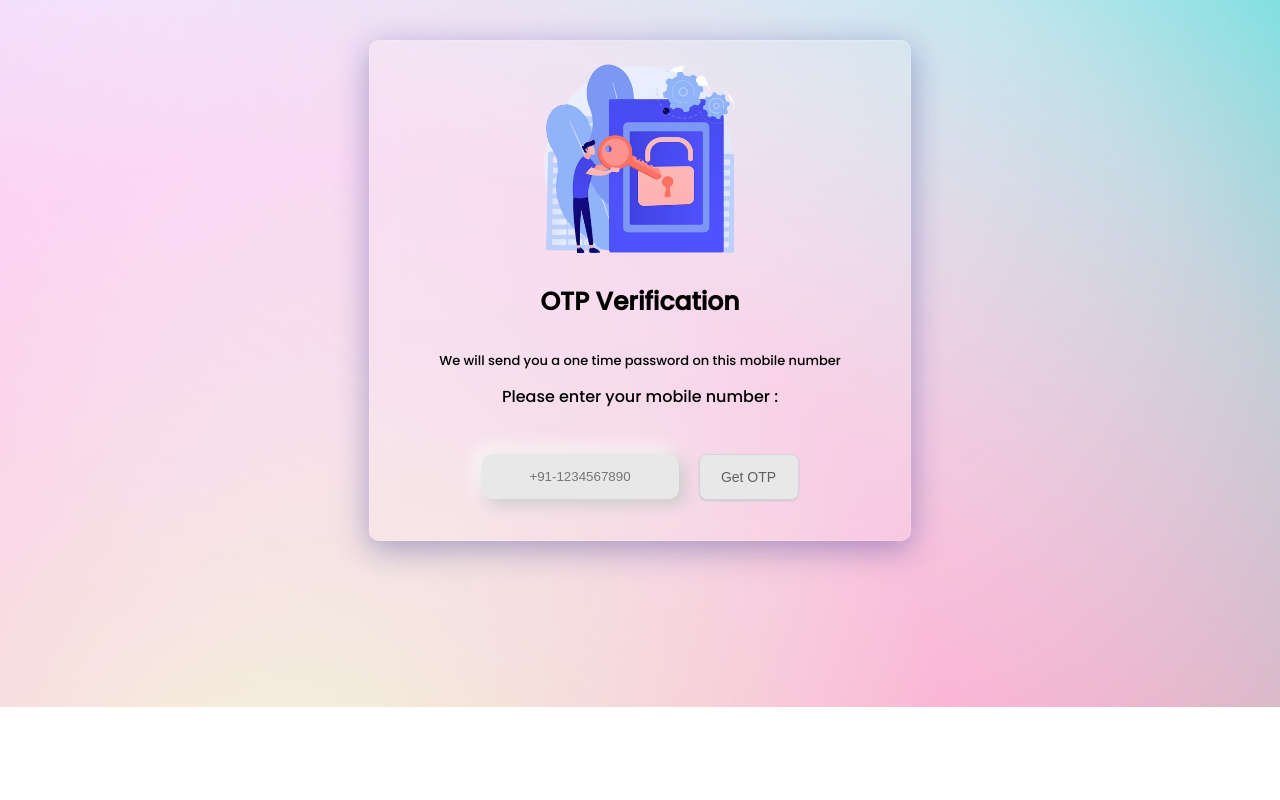
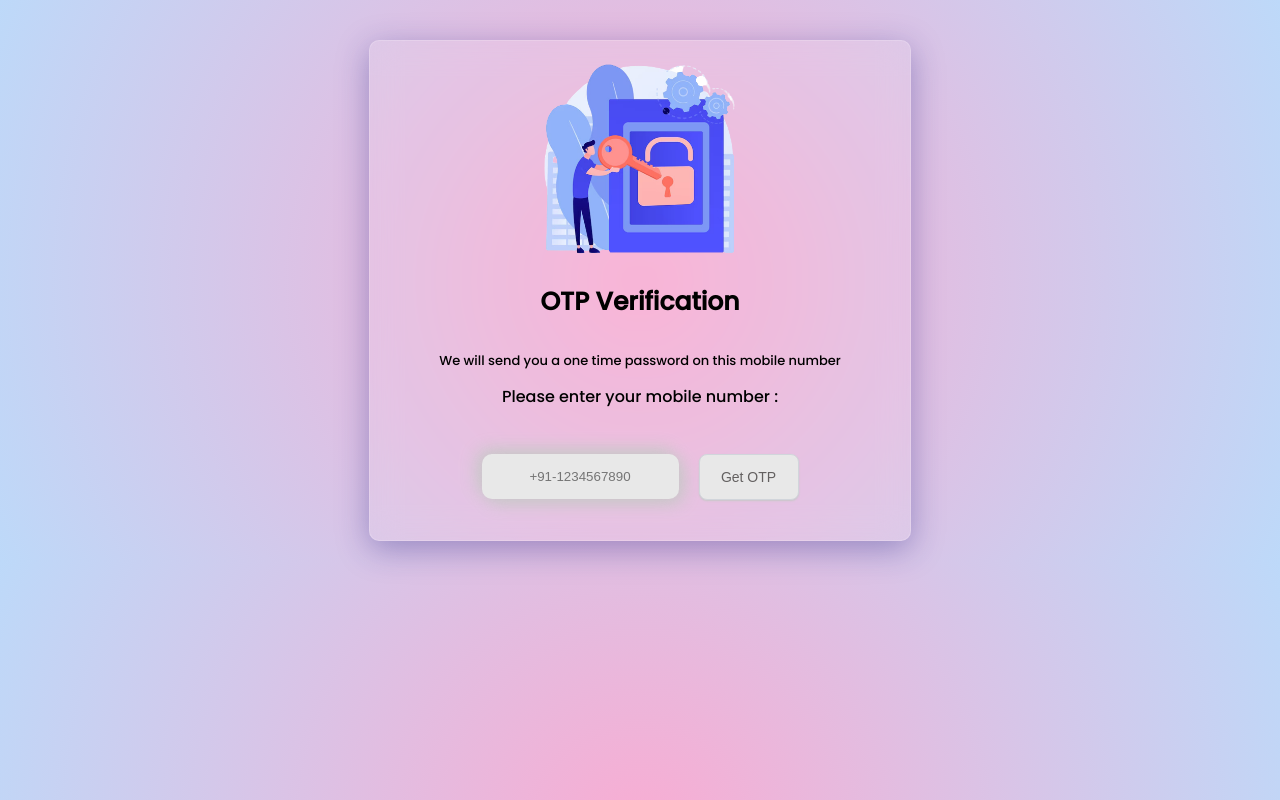
Before and after one commit to AshwiniParaye1/Verification, a React (Create React App) app: page / in a window 1280 px wide. Built offline with nearby package versions, Linux system fonts and the light colour scheme; a web font is replaced by a local one.

Commit message:
css modified

```diff
--- a/src/index.css
+++ b/src/index.css
@@ -7,13 +7,31 @@ body {
     "Helvetica Neue", sans-serif;
   -webkit-font-smoothing: antialiased;
   -moz-osx-font-smoothing: grayscale;
-  background: url("../src/assets/grade6.jpg");
+  /* background: url("../src/assets/grade6.jpg");
   background-size: cover;
   background-repeat: no-repeat;
   background-position: center center;
   top: 0;
   left: 0;
-  position: relative;
+  position: relative; */
+
+  background: rgb(249, 172, 210);
+  background: -moz-radial-gradient(
+    circle,
+    rgba(249, 172, 210, 1) 0%,
+    rgba(189, 217, 249, 1) 100%
+  );
+  background: -webkit-radial-gradient(
+    circle,
+    rgba(249, 172, 210, 1) 0%,
+    rgba(189, 217, 249, 1) 100%
+  );
+  background: radial-gradient(
+    circle,
+    rgba(249, 172, 210, 1) 0%,
+    rgba(189, 217, 249, 1) 100%
+  );
+  filter: progid:DXImageTransform.Microsoft.gradient(startColorstr="#f9acd2",endColorstr="#bdd9f9",GradientType=1);
 }
 
 code {
--- a/src/styles/Phone.css
+++ b/src/styles/Phone.css
@@ -5,7 +5,7 @@
   /* font-family: "Courier New", Courier, monospace; */
   outline: none;
   background: #e8e8e8;
-  box-shadow: 5px 5px 17px #c8c8c8, -5px -5px 17px #ffffff;
+  box-shadow: 5px 5px 17px #c8c8c8, -5px -5px 17px #c8c8c8;
   border: none;
   border-radius: 10px;
   transition: all 0.5s;
@@ -13,7 +13,7 @@
 }
 
 .input:focus {
-  background: #e8e8e8;
+  /* background: #e8e8e8; */
   box-shadow: inset 5px 5px 17px #c8c8c8, inset -5px -5px 17px #ffffff;
 }
 
```
